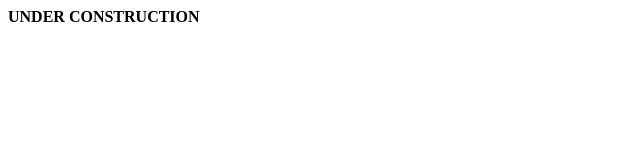
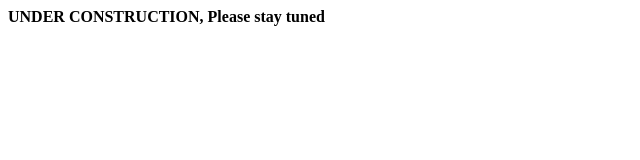
Before and after one commit to nirakarpanda/avantageAudiology, a plain HTML site: page avantageAudiology/WebContent/index.html in a window 1280 px wide. Shown: the whole page, without its empty margins (0-640 px from the left). Drawn offline with Linux system fonts and the light colour scheme.

Commit message:
2nd commit

```diff
--- a/avantageAudiology/WebContent/index.html
+++ b/avantageAudiology/WebContent/index.html
@@ -5,6 +5,6 @@
 <title>Insert title here</title>
 </head>
 <body>
-<b>UNDER CONSTRUCTION</b>
+<b>UNDER CONSTRUCTION, Please stay tuned </b>
 </body>
 </html>
```
